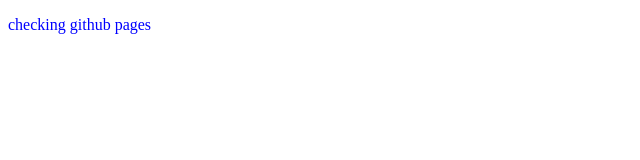
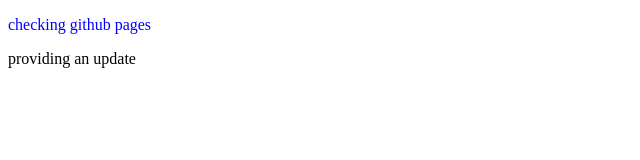
Before and after one commit to brunomairey/brunomairey.github.io, a plain HTML site: page index.html in a window 1280 px wide. Shown: the whole page, without its empty margins (0-640 px from the left). Drawn offline with Linux system fonts and the light colour scheme.

Commit message:
checking updates (#main)

```diff
--- a/index.html
+++ b/index.html
@@ -9,6 +9,7 @@
 </head>
 <body>
 <p class="test">checking github pages</p>
+<div> providing an update</div>
 </body>
 
 </html>
```
